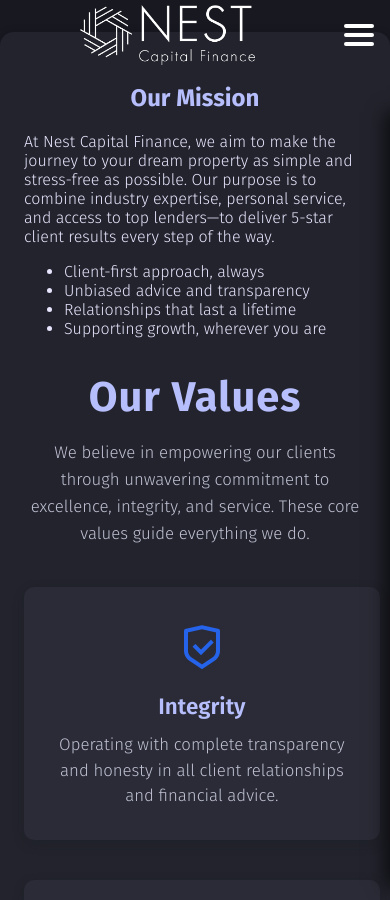
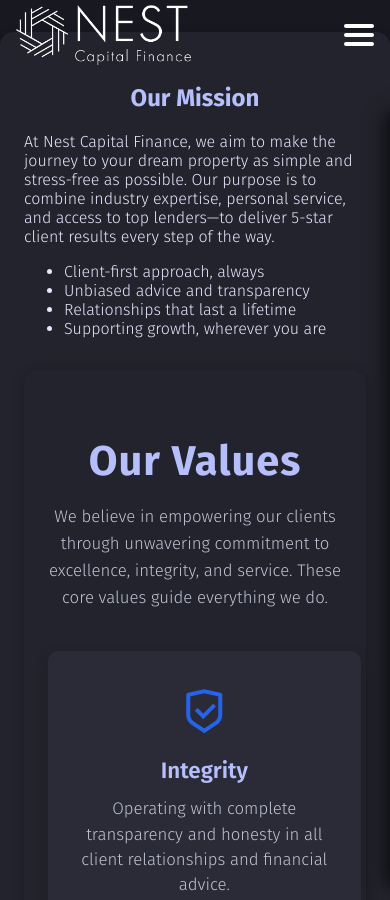
Before and after one commit to Shaggyyyz/nestcapitalfinance-landing, a plain HTML site: page mobileabout.html in a window 390 px wide. Shown: the top 900 px of the page. Drawn offline with nearby package versions, Linux system fonts and the light colour scheme.

Commit message:
Update mobileabout.html

```diff
--- a/mobileabout.html
+++ b/mobileabout.html
@@ -13,6 +13,7 @@
       margin: 0;
       background: #181820;
       color: #fff;
+      overflow-x: hidden;
     }
     header {
       position: fixed;
@@ -33,9 +34,9 @@
     }
     header img {
       height: 60px;
-      margin-left: 4rem;
       filter: brightness(0) invert(1);
       z-index: 1101;
+      margin-left: 0; /* aligned like Services page */
     }
     .menu-toggle {
       display: none;
@@ -45,7 +46,6 @@
       cursor: pointer;
       justify-content: space-between;
       z-index: 1102;
-      margin-left: auto;
     }
     .menu-toggle span {
       display: block;
@@ -106,15 +106,14 @@
       background: #22232c;
     }
     nav {
+      flex: 1;
       display: flex;
       gap: 2.8rem;
       margin-top: 2.6rem;
       align-items: flex-start;
       padding-right: 3rem;
-      flex: 1;
       justify-content: flex-end;
     }
-    /* Hide desktop nav on small screens */
     @media (max-width: 768px) {
       nav {
         display: none;
@@ -137,7 +136,7 @@
       text-align: center;
       color: #b6befb;
     }
-    /* VALUES SECTION */}
+    /* VALUES SECTION */
     .values-hero {
       max-width: 1000px;
       background: #22232c;
@@ -330,7 +329,7 @@
       </ul>
     </section>
 
-    <!-- VALUES SECTION -->
+    <!-- VALUES -->
     <section class="values-hero">
       <h2>Our Values</h2>
       <p class="subtitle">We believe in empowering our clients through unwavering commitment to excellence, integrity, and service. These core values guide everything we do.</p>
```
